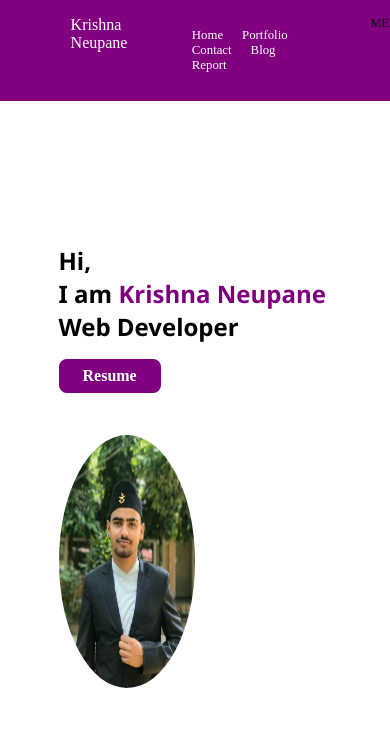
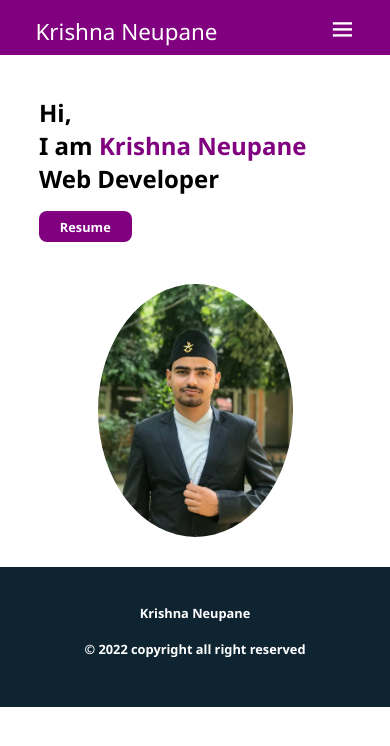
Before and after one commit to krishna762/krishnaneupane_portfolio, a plain HTML site: page index.html in a window 390 px wide. Shown: the top 746 px of the page. Drawn offline with nearby package versions, Linux system fonts and the light colour scheme.

Commit message:
created footer and implemented mobile friendly design for index page

```diff
--- a/assets/css/index.css
+++ b/assets/css/index.css
@@ -2,16 +2,18 @@ body{
     margin: 0;
     padding: 0;
     font-size: 12px;
+    overflow-x: hidden;
+    font-family:'Segoe UI', Tahoma, Geneva, Verdana, sans-serif;
 }
 .nav{
     display: flex;
-    width: 100%;
     padding: 1rem;
     justify-content: space-between;
     background-color: purple;
   }
 .nav__logo{
     margin-left: 14vw;
+    margin-bottom: 2vw;
 }
 .nav__menu{
     margin-right: 14vw;
@@ -39,7 +41,7 @@ body{
     text-decoration: none;
 }
 
-.nav__toggle{
+.nav__toggle,#show{
     display: none;
 }
 
@@ -54,7 +56,6 @@ body{
 }
 
 .home__title{
-    font-family:'Segoe UI', Tahoma, Geneva, Verdana, sans-serif;
     font-size: 2.8rem;
 }
 
@@ -79,55 +80,87 @@ body{
 
 .main__right{
     margin-right: 14vw;
+    margin-bottom: 3vh;
 }
 
 .main__right img{
     border-radius: 50%;
-    height:70vh;
-    width: 35vw;
+    height:65vh;
+    width: 32vw;
     margin-top: 5vh;
 }
+.footer{
+    background-color: #0E2431;
+    color: #fff;
+    text-align: center;
+    padding: 1.5rem 0;
+  }
+
+  .footer__title{
+    font-size:1rem;
+    font-weight: bold;
+    margin-bottom: 3vh;
+  }
 
 @media screen and (max-width:768px) {
+    .nav__top{
+        display: flex;
+        justify-content: space-between;
+    }
     .nav{
         display: flex;
+        flex-direction: column;
         width: 100%;
-        padding: 1rem;
-        justify-content: space-between;
+        padding: 1rem 1rem 0 1rem;
         background-color: purple;
-      }
+    }
     .nav__logo{
-        margin-left: 14vw;
+        margin-left: 5vw;
     }
     .nav__menu{
-        margin-right: 14vw;
-    }
+        width: 105%;
+        margin-left:-8vw;
+        background-color:rgba(177, 34, 177, 0.904);
+     }
     .nav__logo a{
         text-decoration: none;
         color: white;
-        font-size: 1rem;
+        font-size: 1.4rem;
     }
-
-
     .nav__list {
+        display: flex;
+        flex-direction: column;
         list-style: none;
-
     }
 
     .nav__item{
         display: inline-block;
-        margin-left: 1rem;
+        margin-bottom:0.8rem;
     }
 
     .nav__item a{
         color: white;
-        font-size: 0.8rem;
+        font-size: 1rem;
         text-decoration: none;
     }
 
     .nav__toggle{
         display: inline;
+        position: fixed;
+        margin-left: 80vw;
     }
+
+    .nav__toggle i{
+        color: white;
+        font-size: 1.8rem;
+    }
+
+    .nav__toggle i:hover{
+        cursor: pointer;
+    }
+
+    #show,#nav-menu{display:none;}
+    #show:checked ~ #nav-menu{display:flex;}
 
     .main{
         display: flex;
@@ -136,8 +169,8 @@ body{
     }
 
     .main__left{
-        margin-top: 15vh;
-        margin-left: 15vw;
+        margin-top: 3vh;
+        margin-left: 10vw;
     }
 
     .home__title{
@@ -152,9 +185,9 @@ body{
     .button{
         background-color: purple;
         color: #fff;
-        padding: 0.5rem 1.5rem;
+        padding: 0.4rem 1.3rem;
         font-weight: bold;
-        font-size: 1rem;
+        font-size: 0.8rem;
         text-decoration: none;
         display: inline-block;
         border-radius:0.5rem;
@@ -165,13 +198,19 @@ body{
       }
 
     .main__right{
-        margin-left: 15vw;
+        margin-left: 25vw;
+        margin-bottom: 3vh;
     }
 
     .main__right img{
         border-radius: 50%;
         height:30vh;
-        width: 35vw;
+        width: 50vw;
         margin-top: 5vh;
     }
-}
+    .footer__title{
+        font-size:0.8rem;
+        font-weight: bold;
+        margin-bottom: 3vh;
+      }
+    }
--- a/index.html
+++ b/index.html
@@ -5,13 +5,18 @@
     <meta http-equiv="X-UA-Compatible" content="IE=edge">
     <meta name="viewport" content="width=device-width, initial-scale=1.0">
     <link rel="stylesheet" href="assets/css/index.css">
+    <link href='https://cdn.jsdelivr.net/npm/boxicons@2.0.5/css/boxicons.min.css' rel='stylesheet'>
     <title>Krishna Neupane</title>
 </head>
 <body>
     <nav class="nav">
+
         <div class="nav__logo">
             <a href="#" >Krishna Neupane</a>
         </div>
+
+        <input type=checkbox id="show">
+        <label  class="nav__toggle" for="show"><i class='bx bx-menu'></i></label>
 
         <div class="nav__menu" id="nav-menu">
             <ul class="nav__list">
@@ -22,11 +27,6 @@
                 <li class="nav__item"><a class="nav__link" href="#">Report</a></li>
             </ul>
         </div>
-
-        <div class="nav__toggle" id="nav-toggle">
-            MENU
-        </div>
-
     </nav>
     <main class="main">
         <div class="main__left">
@@ -40,5 +40,9 @@
         </div>
 
     </main>
+    <footer class="footer">
+        <p class="footer__title">Krishna Neupane <br><br>
+        &#169; 2022 copyright all right reserved</p>
+    </footer>
 </body>
 </html>
```
